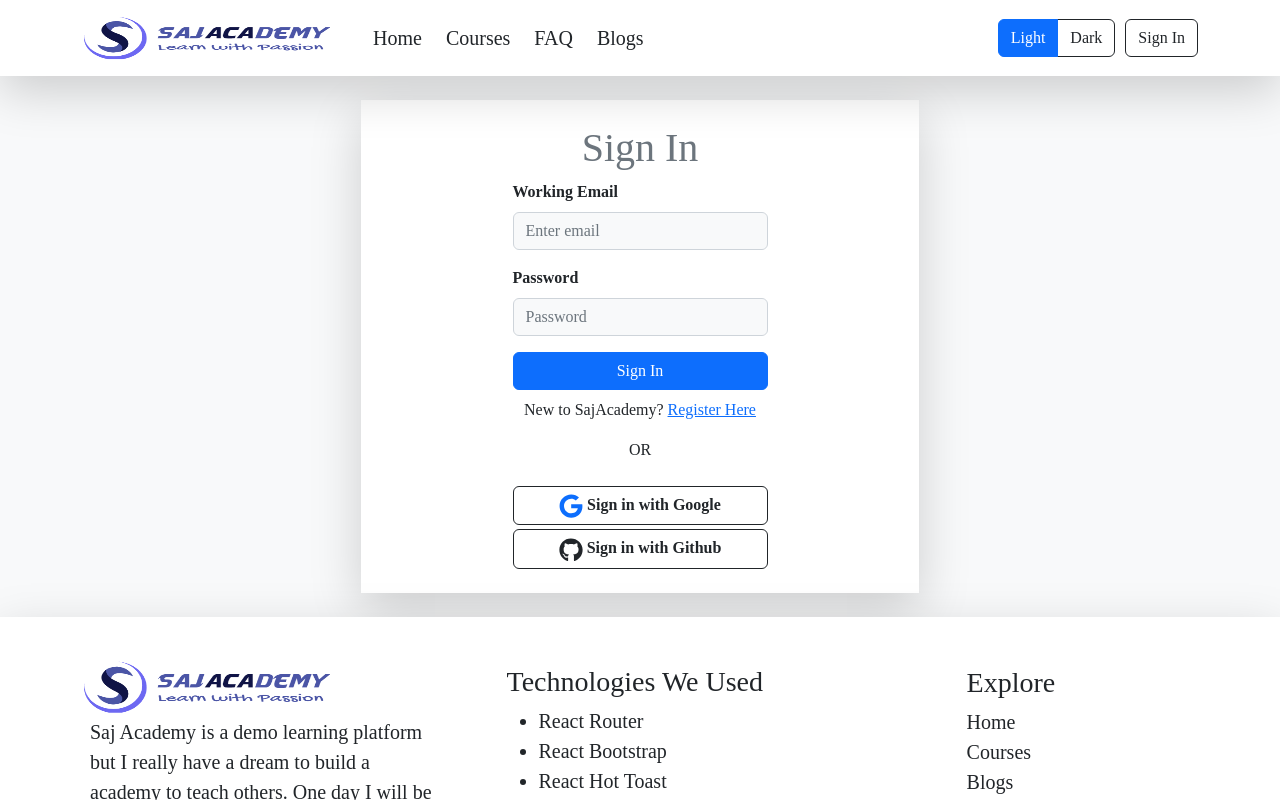
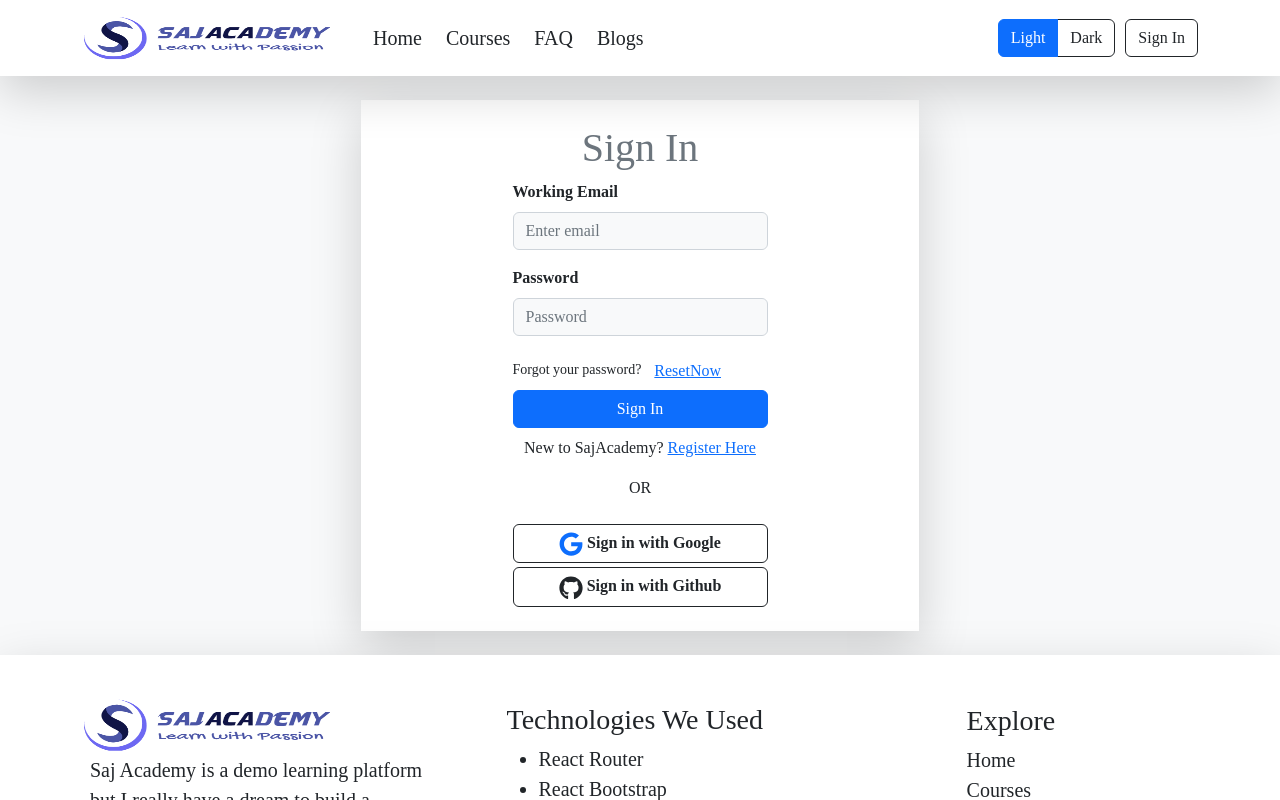
Before and after one commit to Sajeeb03/saj-academy-client, a React (Create React App) app: page /login in a window 1280 px wide. Shown: the top 800 px of the page. Built offline with nearby package versions, Linux system fonts and the light colour scheme; no server answers.

Commit message:
reset password auth added

```diff
--- a/src/Context/AuthProvider.js
+++ b/src/Context/AuthProvider.js
@@ -1,5 +1,5 @@
 import React, { createContext, useEffect, useState } from 'react';
-import { createUserWithEmailAndPassword, getAuth, onAuthStateChanged, signInWithEmailAndPassword, signInWithPopup, signOut, updateProfile } from "firebase/auth"
+import { createUserWithEmailAndPassword, getAuth, onAuthStateChanged, sendPasswordResetEmail, signInWithEmailAndPassword, signInWithPopup, signOut, updateProfile } from "firebase/auth"
 import app from '../firebase/firebase.config';
 export const AuthContext = createContext();
 
@@ -38,6 +38,10 @@ const AuthProvider = ({ children }) => {
         return signOut(auth)
     }
 
+    const passwordReset = (email) => {
+        return sendPasswordResetEmail(auth, email)
+    }
+
     useEffect(() => {
         const unSubscribe = onAuthStateChanged(auth, currentUser => {
             console.log('current User inside state change', currentUser);
@@ -56,7 +60,8 @@ const AuthProvider = ({ children }) => {
         logOut,
         logInWithEmailPassword,
         profileUpdate,
-        loading
+        loading,
+        passwordReset
     }
     return (
         <AuthContext.Provider value={authInfo}>
--- a/src/components/Authentications/Login.js
+++ b/src/components/Authentications/Login.js
@@ -10,7 +10,7 @@ import toast from 'react-hot-toast';
 const Login = () => {
     const [userInfo, setUserInfo] = useState({ email: '', password: '' });
     const [errors, setErrors] = useState({ email: "", password: "", generalError: "" });
-    const { googleSignIn, gitHubSignIn, logInWithEmailPassword } = useContext(AuthContext);
+    const { googleSignIn, gitHubSignIn, logInWithEmailPassword, passwordReset } = useContext(AuthContext);
     const googleProvider = new GoogleAuthProvider();
     const gitHubProvider = new GithubAuthProvider();
     const location = useLocation();
@@ -84,6 +84,14 @@ const Login = () => {
                 setErrors({ ...errors, generalError: err.message })
             })
     }
+
+    const handleResetPassword = () => {
+        passwordReset(userInfo.email)
+            .then((result) => {
+                toast.success("Check your inbox/spam to reset!")
+            })
+            .catch(err => console.error(err))
+    }
     return (
         <div className='container py-2 py-lg-4 title'>
             <div className='bg-white shadow-lg p-4 form'>
@@ -103,6 +111,7 @@ const Login = () => {
                     {
                         errors.password && <p className='text-warning'>{errors.password}</p>
                     }
+                    <small>Forgot your password?<Button onClick={handleResetPassword} variant="link">ResetNow</Button></small>
                     <Button className='w-100' variant="primary" type="submit">
                         Sign In
                     </Button>
```
